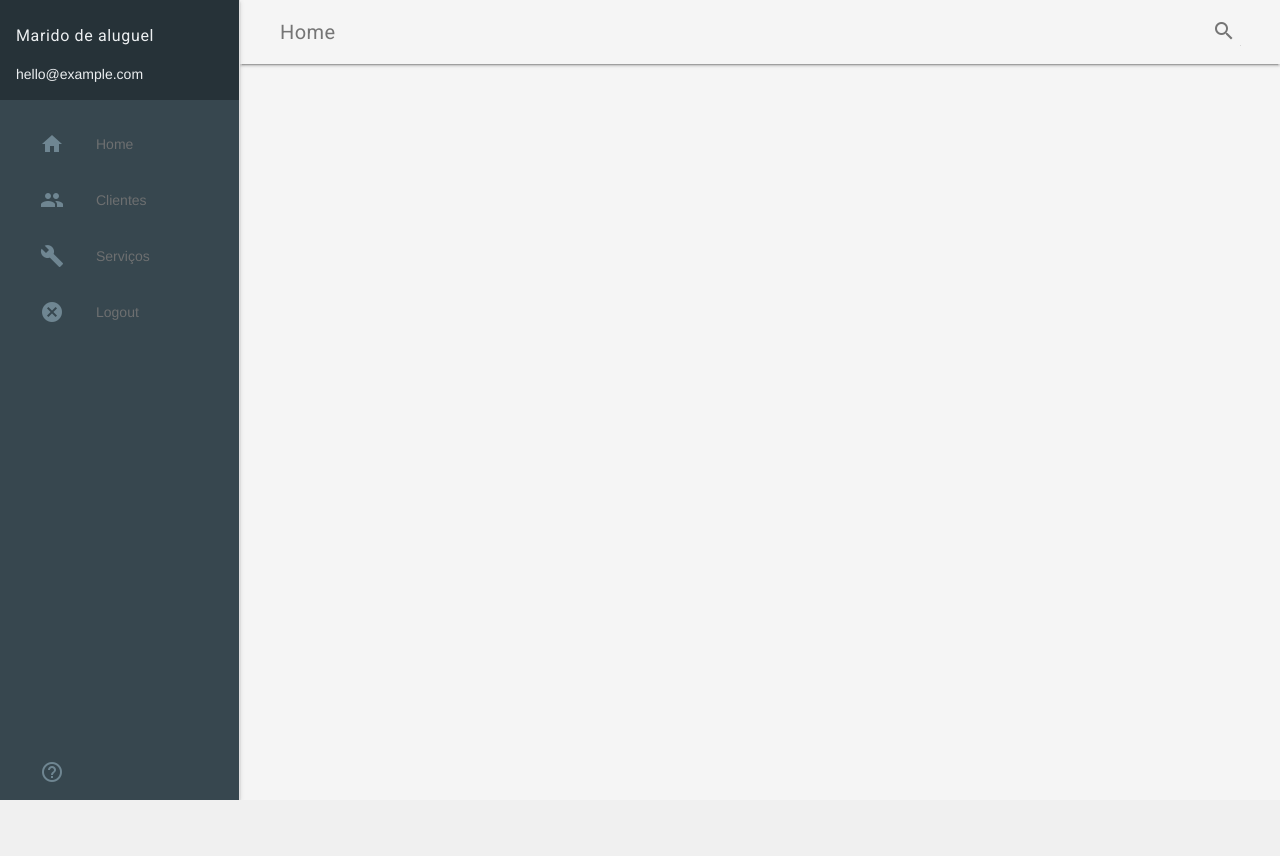
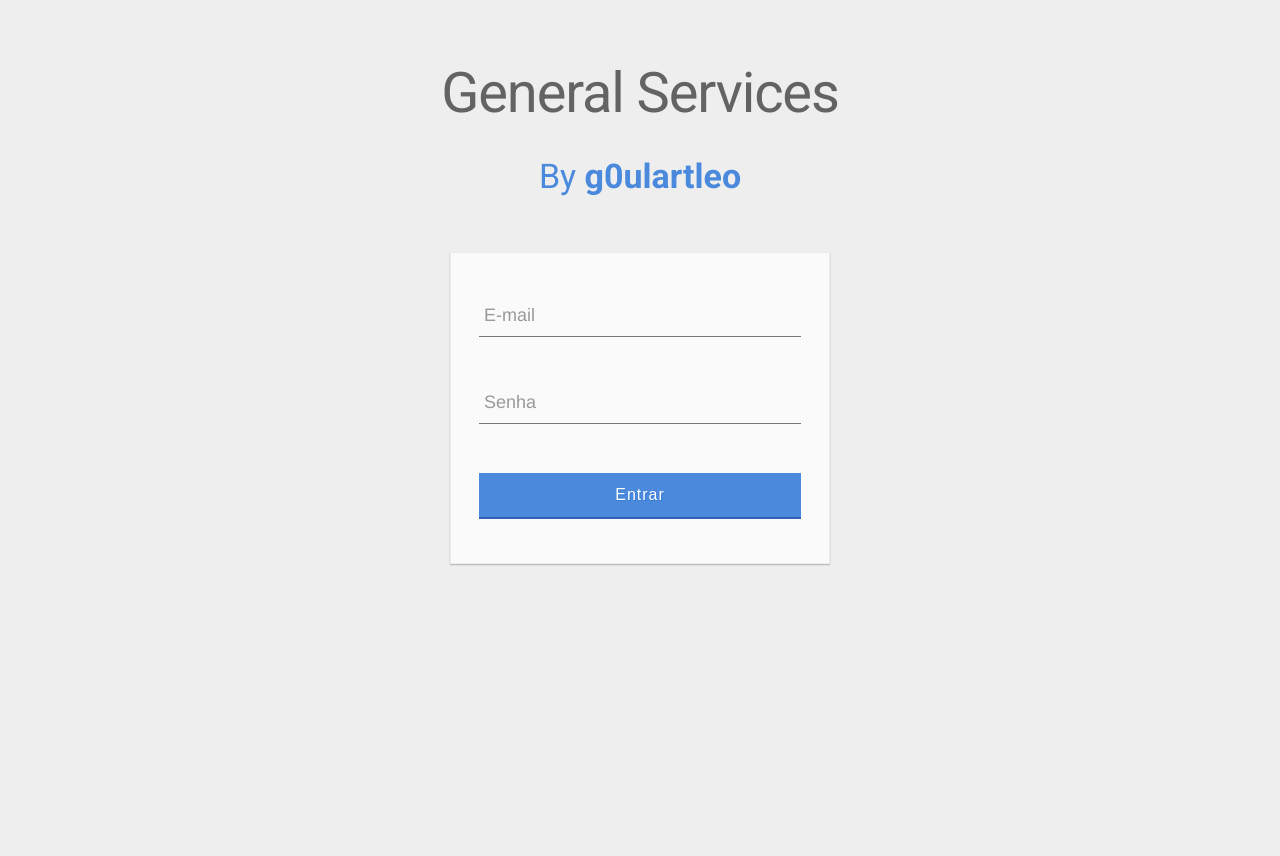
Before and after one commit to g0ulartleo/general-services, a Django app: page /login/ in a window 1280 px wide. Before the commit the page ends 800 px from the top, so only its background shows below. Run offline with Django 3.2, Linux system fonts and the light colour scheme.

Commit message:
login done

```diff
--- a/generalservices/urls.py
+++ b/generalservices/urls.py
@@ -17,6 +17,7 @@ from django.conf import settings
 from django.conf.urls import url, include
 from django.conf.urls.static import static
 from django.contrib import admin
+from django.contrib.auth.views import logout
 from django.views.generic import RedirectView
 from services.views import LoginView
 
@@ -24,5 +25,6 @@ urlpatterns = [
     url(r'^$', RedirectView.as_view(url='/dashboard/')),
     url(r'dashboard/', include('services.urls')),
     url(r'login/', LoginView.as_view()),
+    url(r'logout/', logout, {'next_page': '/login/'}, name='logout'),
     url(r'^admin/', admin.site.urls),
 ] + static(settings.STATIC_URL, document_root=settings.STATIC_ROOT)
--- /dev/null
+++ b/services/static/services/css/login.css
@@ -0,0 +1,208 @@
+* { box-sizing:border-box; }
+
+body {
+    font-family: Helvetica;
+    background: #eee;
+  -webkit-font-smoothing: antialiased;
+}
+
+hgroup {
+    text-align:center;
+    margin-top: 4em;
+}
+
+h1, h3 { font-weight: 300; }
+
+h1 { color: #636363; }
+
+h3 { color: #4a89dc; }
+
+form {
+    width: 380px;
+    margin: 4em auto;
+    padding: 3em 2em 2em 2em;
+    background: #fafafa;
+    border: 1px solid #ebebeb;
+    box-shadow: rgba(0,0,0,0.14902) 0px 1px 1px 0px,rgba(0,0,0,0.09804) 0px 1px 2px 0px;
+}
+
+.group {
+    position: relative;
+    margin-bottom: 45px;
+}
+
+input {
+    font-size: 18px;
+    padding: 10px 10px 10px 5px;
+    -webkit-appearance: none;
+    display: block;
+    background: #fafafa;
+    color: #636363;
+    width: 100%;
+    border: none;
+    border-radius: 0;
+    border-bottom: 1px solid #757575;
+}
+
+input:focus { outline: none; }
+
+
+/* Label */
+
+label {
+    color: #999;
+    font-size: 18px;
+    font-weight: normal;
+    position: absolute;
+    pointer-events: none;
+    left: 5px;
+    top: 10px;
+    transition: all 0.2s ease;
+}
+
+
+/* active */
+
+input:focus ~ label, input.used ~ label {
+    top: -20px;
+  transform: scale(.75); left: -2px;
+    /* font-size: 14px; */
+    color: #4a89dc;
+}
+
+
+/* Underline */
+
+.bar {
+    position: relative;
+    display: block;
+    width: 100%;
+}
+
+.bar:before, .bar:after {
+    content: '';
+    height: 2px;
+    width: 0;
+    bottom: 1px;
+    position: absolute;
+    background: #4a89dc;
+    transition: all 0.2s ease;
+}
+
+.bar:before { left: 50%; }
+
+.bar:after { right: 50%; }
+
+
+/* active */
+
+input:focus ~ .bar:before, input:focus ~ .bar:after { width: 50%; }
+
+
+/* Highlight */
+
+.highlight {
+    position: absolute;
+    height: 60%;
+    width: 100px;
+    top: 25%;
+    left: 0;
+    pointer-events: none;
+    opacity: 0.5;
+}
+
+
+/* active */
+
+input:focus ~ .highlight {
+    animation: inputHighlighter 0.3s ease;
+}
+
+
+/* Animations */
+
+@keyframes inputHighlighter {
+    from { background: #4a89dc; }
+    to  { width: 0; background: transparent; }
+}
+
+
+/* Button */
+
+.button {
+  position: relative;
+  display: inline-block;
+  padding: 12px 24px;
+  margin: .3em 0 1em 0;
+  width: 100%;
+  vertical-align: middle;
+  color: #fff;
+  font-size: 16px;
+  line-height: 20px;
+  -webkit-font-smoothing: antialiased;
+  text-align: center;
+  letter-spacing: 1px;
+  background: transparent;
+  border: 0;
+  border-bottom: 2px solid #3160B6;
+  cursor: pointer;
+  transition: all 0.15s ease;
+}
+.button:focus { outline: 0; }
+
+
+/* Button modifiers */
+
+.buttonBlue {
+  background: #4a89dc;
+  text-shadow: 1px 1px 0 rgba(39, 110, 204, .5);
+}
+
+.buttonBlue:hover { background: #357bd8; }
+
+
+/* Ripples container */
+
+.ripples {
+  position: absolute;
+  top: 0;
+  left: 0;
+  width: 100%;
+  height: 100%;
+  overflow: hidden;
+  background: transparent;
+}
+
+
+/* Ripples circle */
+
+.ripplesCircle {
+  position: absolute;
+  top: 50%;
+  left: 50%;
+  transform: translate(-50%, -50%);
+  opacity: 0;
+  width: 0;
+  height: 0;
+  border-radius: 50%;
+  background: rgba(255, 255, 255, 0.25);
+}
+
+.ripples.is-active .ripplesCircle {
+  animation: ripples .4s ease-in;
+}
+
+
+/* Ripples animation */
+
+@keyframes ripples {
+  0% { opacity: 0; }
+
+  25% { opacity: 1; }
+
+  100% {
+    width: 200%;
+    padding-bottom: 200%;
+    opacity: 0;
+  }
+}
--- a/services/templates/login.html
+++ b/services/templates/login.html
@@ -1 +1,65 @@
-{% extends 'base_logged.html' %}
+{% extends 'base.html' %}
+{% load static %}
+{% block title %}- Login{% endblock %}
+{% block content %}
+
+<link href="{% static 'services/css/login.css' %}" rel="stylesheet">
+
+<hgroup>
+  <h1>General Services</h1>
+  <h3>By <b>g0ulartleo</b></h3>
+</hgroup>
+
+<form action="" class="form-signin" method="POST">
+  {% csrf_token %}
+
+  <div class="group">
+    <input name="email" type="email"><span class="highlight"></span><span class="bar"></span>
+    <label>E-mail</label>
+  </div>
+  <div class="group">
+    <input type="password" name="password"><span class="highlight"></span><span class="bar"></span>
+    <label>Senha</label>
+  </div>
+  <button type="submit" class="button buttonBlue">Entrar
+    <div class="ripples buttonRipples"><span class="ripplesCircle"></span></div>
+  </button>
+
+</form>
+
+<script>
+    $(window, document, undefined).ready(function() {
+      $("input").blur(function() {
+        var $this = $(this);
+        if ($this.val()) $this.addClass("used");
+        else $this.removeClass("used");
+      });
+
+      var $ripples = $(".ripples");
+
+      $ripples.on("click.Ripples", function(e) {
+        var $this = $(this);
+        var $offset = $this.parent().offset();
+        var $circle = $this.find(".ripplesCircle");
+
+        var x = e.pageX - $offset.left;
+        var y = e.pageY - $offset.top;
+
+        $circle.css({
+          top: y + "px",
+          left: x + "px"
+        });
+
+        $this.addClass("is-active");
+      });
+
+      $ripples.on(
+        "animationend webkitAnimationEnd mozAnimationEnd oanimationend MSAnimationEnd",
+        function(e) {
+          $(this).removeClass("is-active");
+        }
+      );
+    });
+</script>
+
+{% endblock %}
--- a/services/urls.py
+++ b/services/urls.py
@@ -1,6 +1,7 @@
 from django.conf.urls import url
 from django.views import generic
+from services import views
 
 urlpatterns = [
-    url('^$', generic.TemplateView.as_view(template_name="services/index.html"), name="index"),
+    url('^$', views.DashboardView.as_view()),
 ]
```
Also changed, not shown: services/views/dashboard.py (+6 -2 lines), services/templates/services/dashboard.html (renamed from services/templates/services/index.html).
